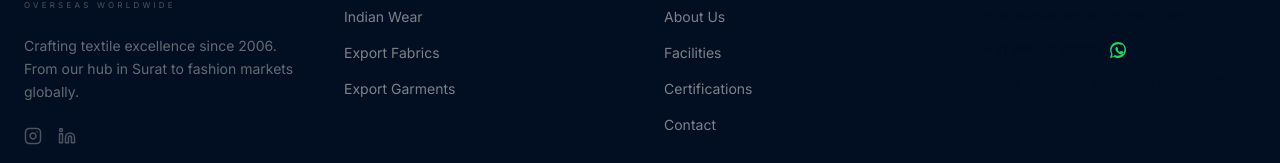
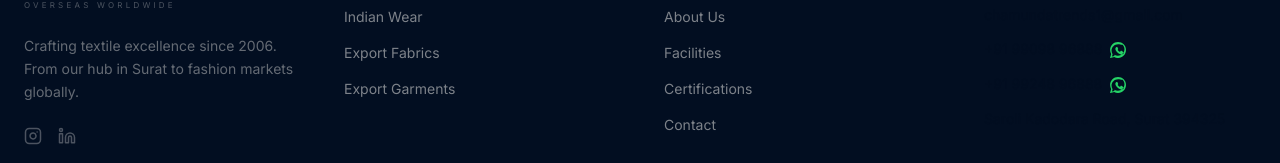
Before and after one commit to piyushthakur7/skyfab, a React (Vite) app: page /product/1 in a window 1280 px wide. Shown: the part 897-1060 px from the top of the page. Built offline with nearby package versions, Linux system fonts and the light colour scheme; no server answers; a web font is replaced by a local one.

Commit message:
feat: add static pages, footer, and WhatsApp support components

```diff
--- a/src/components/Footer.tsx
+++ b/src/components/Footer.tsx
@@ -47,6 +47,14 @@ const Footer = () => (
                 </svg>
               </a>
             </p>
+            <p className="flex items-center gap-2">
+              <a href="tel:+919924896888" className="hover:text-paper transition-colors">+91 99248 96888</a>
+              <a href="https://wa.me/919924896888?text=Hello%20Skyfab%2C%20I%20would%20like%20to%20inquire%20about%20your%20products." target="_blank" rel="noopener noreferrer" className="text-[#25D366] hover:text-white transition-colors" title="Chat on WhatsApp">
+                <svg className="w-4 h-4 inline" fill="currentColor" viewBox="0 0 24 24" xmlns="http://www.w3.org/2000/svg">
+                  <path d="M.057 24l1.687-6.163c-1.041-1.804-1.588-3.849-1.587-5.946C.06 5.348 5.397.01 12.008.01c3.202.001 6.212 1.246 8.477 3.514 2.266 2.268 3.507 5.28 3.505 8.484-.004 6.657-5.34 11.997-11.953 11.997-2.005-.001-3.973-.502-5.724-1.47l-6.256 1.639zM6.604 18.966c1.696.993 3.32 1.488 5.395 1.49 5.33.003 9.68-4.321 9.684-9.629.002-2.571-1.002-4.98-2.83-6.797C16.984 4.226 14.58 3.22 12.015 3.22 6.69 3.22 2.34 7.541 2.336 12.852c-.001 2.106.549 3.659 1.584 5.343l-.991 3.625 3.675-.954zm12.39-4.814c-.313-.156-1.854-.915-2.133-1.017-.279-.101-.482-.152-.684.152-.202.304-.78.982-.957 1.185-.177.203-.355.228-.668.072-1.293-.65-2.158-1.122-2.997-2.56-.222-.38.222-.353.636-1.178.114-.228.057-.428-.028-.58-.085-.152-.684-1.649-.938-2.259-.247-.597-.5-.515-.684-.525-.177-.009-.38-.011-.582-.011-.202 0-.532.076-.811.38-.279.304-1.065 1.039-1.065 2.532s1.09 2.939 1.242 3.141c.152.202 2.144 3.273 5.195 4.59.726.313 1.291.5 1.731.64.73.232 1.393.197 1.917.12.584-.085 1.854-.757 2.115-1.45.261-.692.261-1.287.183-1.411-.078-.124-.279-.2-.591-.356z" />
+                </svg>
+              </a>
+            </p>
             <p>Saroli Kadodara Road, Surat 394325</p>
           </div>
         </div>
--- a/src/components/WhatsAppButton.tsx
+++ b/src/components/WhatsAppButton.tsx
@@ -2,7 +2,7 @@ import React from 'react';
 import { motion } from 'motion/react';
 
 export default function WhatsAppButton() {
-  const phoneNumber = '919909896888';
+  const phoneNumber = '919924896888';
   const defaultMessage = 'Hello Skyfab, I would like to inquire about your products and services.';
   const whatsappUrl = `https://wa.me/${phoneNumber}?text=${encodeURIComponent(defaultMessage)}`;
 
--- a/src/pages/StaticPages.tsx
+++ b/src/pages/StaticPages.tsx
@@ -21,6 +21,7 @@ export const Contact = () => (
                 { icon: <Mail size={18}/>, label: 'Email', value: 'chamundatrends1@gmail.com', href: 'mailto:chamundatrends1@gmail.com' },
                 { icon: <Phone size={18}/>, label: 'Nikunj Gabani', value: '+91 99098 96888', href: 'tel:+919909896888', whatsapp: 'https://wa.me/919909896888?text=Hello%20Nikunj%2C%20I%20would%20like%20to%20inquire%20about%20Skyfab.' },
                 { icon: <Phone size={18}/>, label: 'Jaydeep Gabani', value: '+91 99793 96888', href: 'tel:+919979396888' },
+                { icon: <Phone size={18}/>, label: 'WhatsApp & Contact', value: '+91 99248 96888', href: 'tel:+919924896888', whatsapp: 'https://wa.me/919924896888?text=Hello%20Skyfab%2C%20I%20would%20like%20to%20inquire%20about%20Skyfab.' },
                 { icon: <MapPin size={18}/>, label: 'Location', value: 'House No 38, Aavishkar Texpa, Saroli Kadodara Road, 394325', href: 'https://maps.google.com/?q=House+No+38,+Aavishkar+Texpa,+Saroli+Kadodara+Road,+394325' }
               ].map((item, i) => (
                 <div key={i} className="flex items-center gap-4 group">
```
